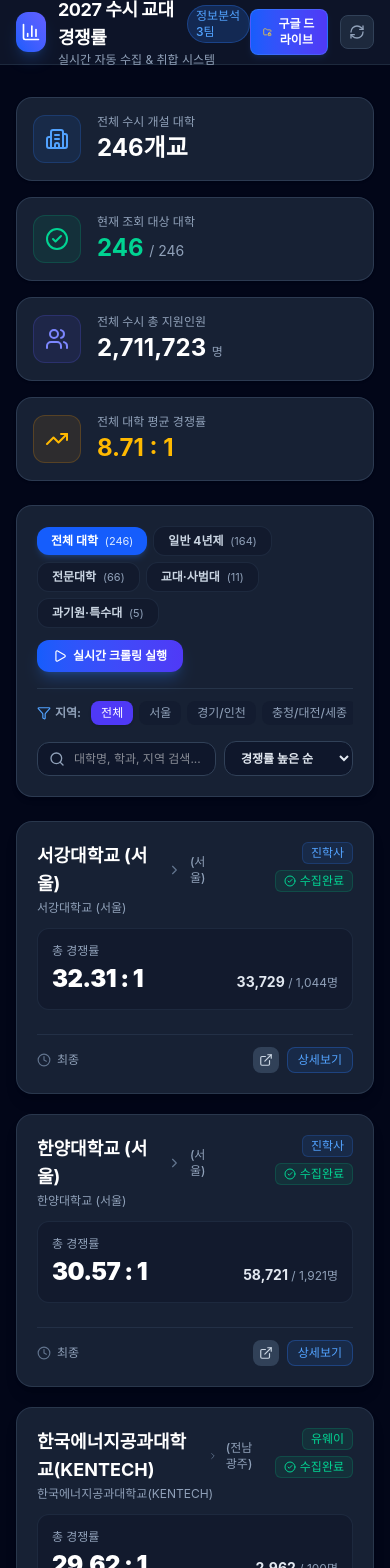
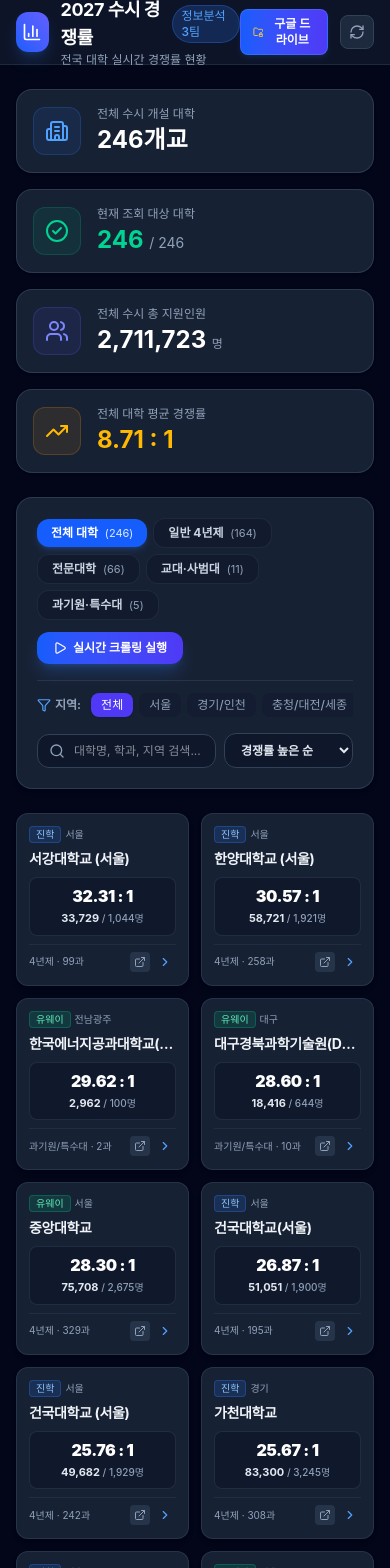
Before and after one commit to ibrkiller-penz/jinhak, a React (Vite) app in the folder web/: page / in a window 390 px wide. Shown: the top 1568 px of the page. Built offline with nearby package versions, Linux system fonts and the light colour scheme; no server answers; the database is empty.

Commit message:
feat: update service title to 2027 수시 경쟁률 and adjust dashboard grid to compact 8 cards per row

```diff
--- a/web/index.html
+++ b/web/index.html
@@ -4,7 +4,7 @@
     <meta charset="UTF-8" />
     <link rel="icon" type="image/svg+xml" href="/favicon.svg" />
     <meta name="viewport" content="width=device-width, initial-scale=1.0" />
-    <title>web</title>
+    <title>2027 수시 경쟁률 - 실시간 대학별 경쟁률 현황</title>
   </head>
   <body>
     <div id="root"></div>
--- a/web/src/App.tsx
+++ b/web/src/App.tsx
@@ -184,7 +184,7 @@ export const App: React.FC = () => {
       />
 
       {/* Main Content Area */}
-      <main className="flex-1 max-w-7xl w-full mx-auto px-4 sm:px-6 lg:px-8 py-8">
+      <main className="flex-1 max-w-[1920px] w-full mx-auto px-4 sm:px-6 lg:px-8 py-6">
         {currentTab === 'dashboard' && (
           <DashboardPage
             universities={universities}
@@ -220,7 +220,7 @@ export const App: React.FC = () => {
 
       {/* Footer */}
       <footer className="border-t border-slate-900 bg-slate-950/80 py-6 text-center text-xs text-slate-500">
-        <p>2027학년도 수시모집 교대 경쟁률 취합 자동화 시스템 • 정보분석3팀</p>
+        <p>2027학년도 전국 대학 수시모집 경쟁률 취합 시스템 • 정보분석3팀</p>
       </footer>
 
       {/* Capture Preview Modal */}
--- a/web/src/components/Navbar.tsx
+++ b/web/src/components/Navbar.tsx
@@ -20,7 +20,7 @@ export const Navbar: React.FC<NavbarProps> = ({
 }) => {
   return (
     <header className="sticky top-0 z-40 bg-slate-900/90 backdrop-blur-md border-b border-slate-800">
-      <div className="max-w-7xl mx-auto px-4 sm:px-6 lg:px-8">
+      <div className="max-w-[1920px] mx-auto px-4 sm:px-6 lg:px-8">
         <div className="flex items-center justify-between h-16">
           {/* Brand Logo & Title */}
           <div className="flex items-center gap-3 cursor-pointer" onClick={() => setCurrentTab('dashboard')}>
@@ -29,12 +29,12 @@ export const Navbar: React.FC<NavbarProps> = ({
             </div>
             <div>
               <div className="flex items-center gap-2">
-                <span className="font-bold text-lg text-white tracking-tight">2027 수시 교대 경쟁률</span>
+                <span className="font-bold text-lg text-white tracking-tight">2027 수시 경쟁률</span>
                 <span className="text-xs bg-blue-500/20 text-blue-400 font-medium px-2 py-0.5 rounded-full border border-blue-500/30">
                   정보분석3팀
                 </span>
               </div>
-              <p className="text-xs text-slate-400">실시간 자동 수집 & 취합 시스템</p>
+              <p className="text-xs text-slate-400">전국 대학 실시간 경쟁률 현황</p>
             </div>
           </div>
 
--- a/web/src/components/UniversityCard.tsx
+++ b/web/src/components/UniversityCard.tsx
@@ -6,10 +6,6 @@ import {
   ChevronRight,
   TrendingUp,
   TrendingDown,
-  AlertTriangle,
-  Clock,
-  CheckCircle2,
-  XCircle,
 } from 'lucide-react';
 
 interface UniversityCardProps {
@@ -24,124 +20,80 @@ export const UniversityCard: React.FC<UniversityCardProps> = ({
   onPreviewCapture,
 }) => {
   const snap = univ.latestSnapshot;
-  const isOk = snap?.status === 'ok';
-  const isSkip = snap?.status === 'skip' || snap?.status === 'pre';
-  const isError = snap?.status === 'error';
 
   return (
-    <div className="bg-slate-800/80 hover:bg-slate-800 border border-slate-700/70 hover:border-slate-600 rounded-2xl p-5 shadow-lg transition-all duration-200 flex flex-col justify-between group">
+    <div
+      onClick={() => onSelect(univ.key)}
+      className="bg-slate-800/80 hover:bg-slate-800 border border-slate-700/60 hover:border-blue-500/60 rounded-xl p-3 shadow-md hover:shadow-blue-500/10 transition-all duration-150 flex flex-col justify-between group cursor-pointer hover:-translate-y-0.5"
+    >
       <div>
-        {/* Top Header: University Name + Platform & Status Badges */}
-        <div className="flex items-start justify-between gap-2 mb-3">
-          <div>
-            <div className="flex items-center gap-2">
-              <h3
-                onClick={() => onSelect(univ.key)}
-                className="font-bold text-lg text-white hover:text-blue-400 cursor-pointer transition flex items-center gap-1.5"
+        {/* Top Header: Univ Key + Region & Platform */}
+        <div className="flex items-center justify-between gap-1 mb-1.5">
+          <div className="flex items-center gap-1 min-w-0">
+            <span
+              className={`text-[10px] px-1.5 py-0.2 rounded font-medium shrink-0 border ${
+                univ.platform === 'jinhakapply'
+                  ? 'bg-blue-500/15 text-blue-300 border-blue-500/30'
+                  : 'bg-emerald-500/15 text-emerald-300 border-emerald-500/30'
+              }`}
             >
-                {univ.key}
-                <ChevronRight className="w-4 h-4 text-slate-500 group-hover:translate-x-0.5 transition-transform" />
-              </h3>
-              <span className="text-xs text-slate-400 font-medium">
-                ({univ.region})
+              {univ.platform === 'jinhakapply' ? '진학' : '유웨이'}
+            </span>
+            <span className="text-[10px] text-slate-400 font-medium shrink-0">
+              {univ.region ? univ.region.split(',')[0].trim() : ''}
             </span>
           </div>
-            <p className="text-xs text-slate-400 mt-0.5">{univ.fullName}</p>
-          </div>
 
-          <div className="flex items-center gap-1.5 flex-wrap justify-end">
-            <span
-              className={`text-xs px-2 py-0.5 rounded-md font-medium border ${
-                univ.platform === 'jinhakapply'
-                  ? 'bg-blue-500/10 text-blue-400 border-blue-500/20'
-                  : 'bg-emerald-500/10 text-emerald-400 border-emerald-500/20'
-              }`}
-            >
-              {univ.platform === 'jinhakapply' ? '진학사' : '유웨이'}
-            </span>
-
-            {isOk && (
-              <span className="flex items-center gap-1 text-xs px-2 py-0.5 rounded-md font-medium bg-emerald-500/10 text-emerald-400 border border-emerald-500/20">
-                <CheckCircle2 className="w-3 h-3" /> 수집완료
-              </span>
-            )}
-            {isSkip && (
-              <span className="flex items-center gap-1 text-xs px-2 py-0.5 rounded-md font-medium bg-amber-500/10 text-amber-400 border border-amber-500/20">
-                <Clock className="w-3 h-3" /> 접수대기
-              </span>
-            )}
-            {isError && (
-              <span className="flex items-center gap-1 text-xs px-2 py-0.5 rounded-md font-medium bg-rose-500/10 text-rose-400 border border-rose-500/20">
-                <XCircle className="w-3 h-3" /> 확인필요
-              </span>
-            )}
-          </div>
-        </div>
-
-        {/* Main Ratio & Applicant Display */}
-        <div className="bg-slate-900/60 rounded-xl p-3.5 border border-slate-700/40 my-3">
-          <div className="flex items-baseline justify-between">
-            <span className="text-xs text-slate-400 font-medium">총 경쟁률</span>
-            {snap?.ratioDiff !== undefined && snap?.ratioDiff !== null && (
+          {snap?.ratioDiff !== undefined && snap?.ratioDiff !== null && snap.ratioDiff !== 0 && (
             <div
-                className={`flex items-center gap-0.5 text-xs font-semibold ${
-                  snap.ratioDiff > 0
-                    ? 'text-rose-400'
-                    : snap.ratioDiff < 0
-                    ? 'text-blue-400'
-                    : 'text-slate-400'
+              className={`flex items-center text-[10px] font-bold ${
+                snap.ratioDiff > 0 ? 'text-rose-400' : 'text-blue-400'
               }`}
             >
               {snap.ratioDiff > 0 ? (
-                  <TrendingUp className="w-3.5 h-3.5" />
-                ) : snap.ratioDiff < 0 ? (
-                  <TrendingDown className="w-3.5 h-3.5" />
-                ) : null}
+                <TrendingUp className="w-2.5 h-2.5 mr-0.5" />
+              ) : (
+                <TrendingDown className="w-2.5 h-2.5 mr-0.5" />
+              )}
               {snap.ratioDiff > 0 ? `+${snap.ratioDiff}` : snap.ratioDiff}
             </div>
           )}
         </div>
 
-          <div className="mt-1 flex items-baseline justify-between">
-            <span className="text-2xl font-black tracking-tight text-white">
+        {/* University Name */}
+        <h3
+          className="font-bold text-sm text-slate-100 group-hover:text-blue-400 transition-colors truncate tracking-tight"
+          title={univ.fullName || univ.key}
+        >
+          {univ.key}
+        </h3>
+
+        {/* Ratio & Numbers Box */}
+        <div className="bg-slate-900/80 rounded-lg py-2 px-2.5 my-2 border border-slate-700/50 text-center group-hover:border-slate-600 transition-colors">
+          <div className="text-base font-black text-white tracking-tight leading-tight">
             {snap?.ratio || '-'}
-            </span>
-            <div className="text-right">
-              <span className="text-sm font-bold text-slate-200">
-                {snap?.jiwon?.toLocaleString() || 0}
-              </span>
-              <span className="text-xs text-slate-400">
-                {' '}
-                / {snap?.mojip?.toLocaleString() || 0}명
-              </span>
+          </div>
+          <div className="text-[11px] text-slate-400 font-medium mt-1 truncate">
+            <span className="text-slate-200 font-bold">{snap?.jiwon?.toLocaleString() || 0}</span>
+            <span className="text-slate-400 text-[10px]"> / {snap?.mojip?.toLocaleString() || 0}명</span>
           </div>
         </div>
       </div>
 
-        {/* Notice or Guide message if present */}
-        {snap?.notice && (
-          <div className="flex items-start gap-1.5 text-xs text-amber-300/90 bg-amber-500/10 border border-amber-500/20 rounded-lg p-2 my-2">
-            <AlertTriangle className="w-3.5 h-3.5 shrink-0 mt-0.5" />
-            <span className="line-clamp-2">{snap.notice}</span>
-          </div>
-        )}
-      </div>
+      {/* Footer info & quick actions */}
+      <div className="pt-1.5 border-t border-slate-700/40 flex items-center justify-between text-[11px] text-slate-400">
+        <span className="text-[10px] text-slate-400 truncate max-w-[90px]">
+          {univ.category || '4년제'}{univ.deptCount ? ` · ${univ.deptCount}과` : ''}
+        </span>
 
-      {/* Card Footer: Last Round info + Capture & Detail Buttons */}
-      <div className="mt-3 pt-3 border-t border-slate-700/50 flex items-center justify-between text-xs text-slate-400">
-        <div className="flex items-center gap-1.5">
-          <Clock className="w-3.5 h-3.5 text-slate-500" />
-          <span>{snap?.label || '수집 이력 없음'}</span>
-        </div>
-
-        <div className="flex items-center gap-2">
+        <div className="flex items-center gap-1" onClick={(e) => e.stopPropagation()}>
           {snap?.captureUrl && (
             <button
               onClick={() => onPreviewCapture(snap.captureUrl!, univ.key)}
-              className="p-1.5 text-slate-300 hover:text-white bg-slate-700 hover:bg-slate-600 rounded-lg transition cursor-pointer"
-              title="증빙 캡쳐 미리보기"
+              className="p-1 text-slate-400 hover:text-white bg-slate-700/60 hover:bg-slate-700 rounded transition cursor-pointer"
+              title="증빙 캡처 미리보기"
             >
-              <Camera className="w-3.5 h-3.5" />
+              <Camera className="w-3 h-3" />
             </button>
           )}
 
@@ -150,18 +102,19 @@ export const UniversityCard: React.FC<UniversityCardProps> = ({
               href={univ.ratioUrl}
               target="_blank"
               rel="noreferrer"
-              className="p-1.5 text-slate-300 hover:text-white bg-slate-700 hover:bg-slate-600 rounded-lg transition"
-              title="대학 경쟁률 원문 페이지 열기"
+              className="p-1 text-slate-400 hover:text-white bg-slate-700/60 hover:bg-slate-700 rounded transition"
+              title="공식 실시간 페이지 열기"
             >
-              <ExternalLink className="w-3.5 h-3.5" />
+              <ExternalLink className="w-3 h-3" />
             </a>
           )}
 
           <button
             onClick={() => onSelect(univ.key)}
-            className="px-2.5 py-1 text-xs font-medium text-blue-400 hover:text-blue-300 bg-blue-500/10 hover:bg-blue-500/20 rounded-lg border border-blue-500/30 transition cursor-pointer"
+            className="p-1 text-blue-400 hover:text-blue-300 hover:bg-blue-500/10 rounded transition cursor-pointer"
+            title="상세보기"
           >
-            상세보기
+            <ChevronRight className="w-3.5 h-3.5" />
           </button>
         </div>
       </div>
--- a/web/src/pages/DashboardPage.tsx
+++ b/web/src/pages/DashboardPage.tsx
@@ -21,7 +21,7 @@ interface DashboardPageProps {
   isCollecting: boolean;
 }
 
-const ITEMS_PER_PAGE = 24;
+const ITEMS_PER_PAGE = 32;
 
 export const DashboardPage: React.FC<DashboardPageProps> = ({
   universities,
@@ -333,7 +333,7 @@ export const DashboardPage: React.FC<DashboardPageProps> = ({
           <p className="text-xs">다른 검색어를 입력하시거나 필터를 초기화해 보세요.</p>
         </div>
       ) : (
-        <div className="grid grid-cols-1 md:grid-cols-2 lg:grid-cols-3 gap-5">
+        <div className="grid grid-cols-2 sm:grid-cols-3 md:grid-cols-4 lg:grid-cols-6 xl:grid-cols-8 2xl:grid-cols-8 gap-3">
           {paginatedUnivs.map((univ) => (
             <UniversityCard
               key={univ.key}
```
Lines whose indentation alone changed are shown as unchanged.
